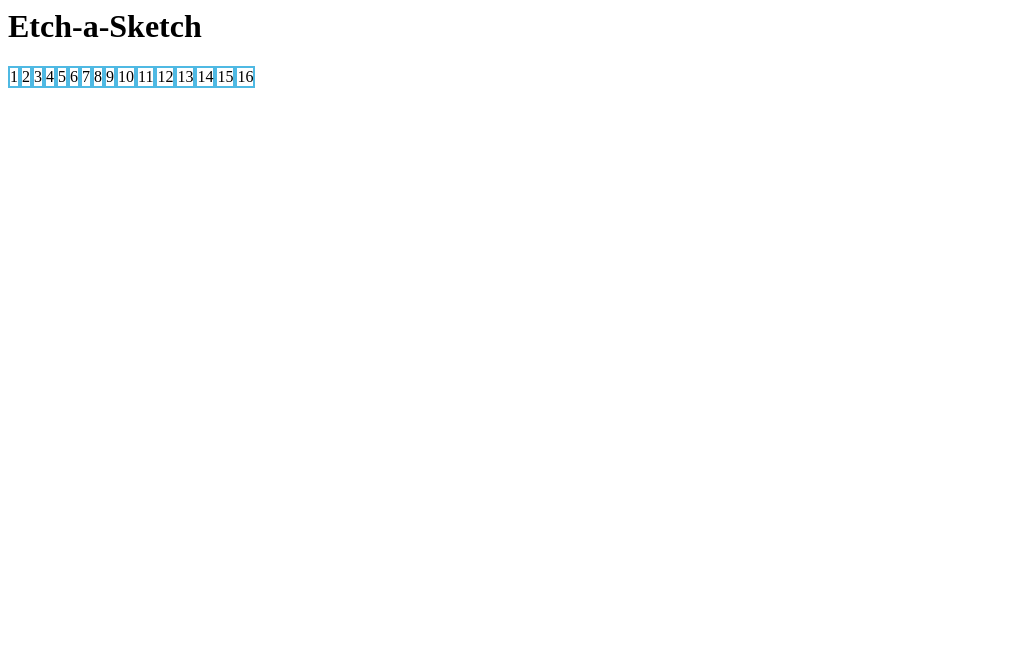
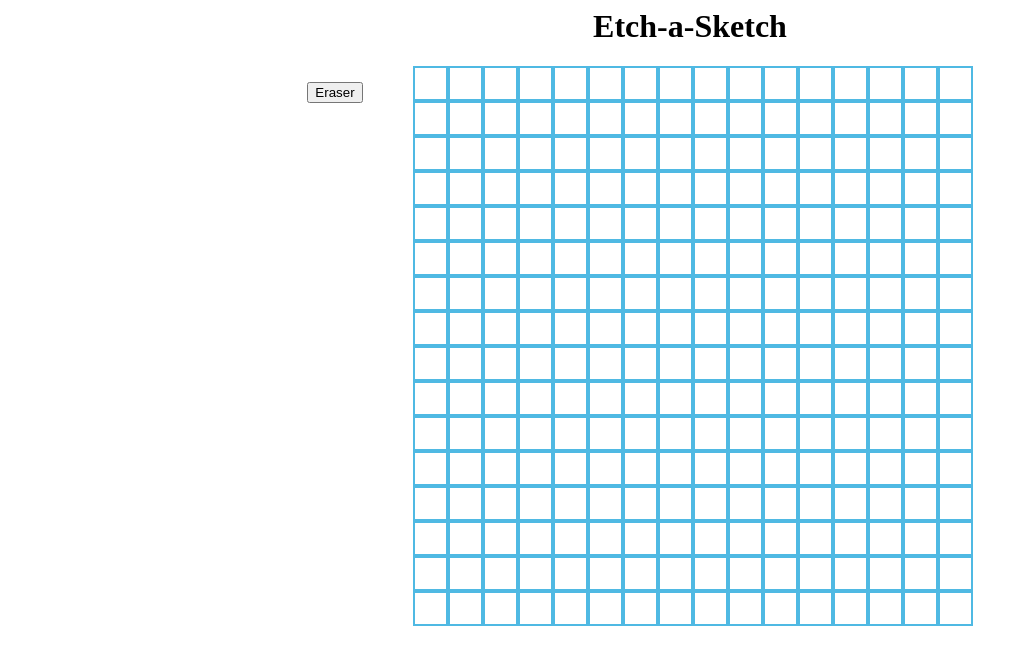
Before and after one commit to Nari07/Etch-a-sketch, a plain HTML site: page index.html in a window 1280 px wide. Shown: the whole page, without its empty margins (0-1028 px from the left). Drawn offline with Linux system fonts and the light colour scheme.

Commit message:
add grid, add eraser button, add mouse events to imitate drawing

```diff
--- a/index.html
+++ b/index.html
@@ -8,6 +8,11 @@
   </head>
   <body>
     <h1> Etch-a-Sketch </h1>
-      <div id="gridContainer"></div>
+      <div id= "body">
+        <div id="sidebar">
+          <p><button id= "eraser">Eraser</button></p>
+        </div>
+        <div id="gridContainer"></div>
+      </div>
 	<script src="script.js"></script>
   </body>
--- a/script.js
+++ b/script.js
@@ -1,27 +1,50 @@
 const gridContainer = document.getElementById('gridContainer');
-const row = document.getElementById('row');
+const cell = document.getElementById('cell');
+const eraser = document.getElementById('eraser');
 
-function createGrid(){
+let mouseDown = false;
+let eraseButton = false;
+
+function createRow(){
   for (i = 1; i < 17; i++){
     let cellRow = document.createElement('div');
     cellRow.className = 'row';
-    cellRow.innerText = `${i}`;
-    cellRow.id = 'row';
+    // cellRow.innerText = `${i}`;
+    cellRow.id = 'cell';
     gridContainer.appendChild(cellRow);
-/*     for (i = 0; i < 16; i++){
-      createColumn();
-    } */
+
+    cellRow.addEventListener('mousedown', function(e){
+      mouseDown = true;
+      e.target.style.backgroundColor = ('black');
+    });
+    cellRow.addEventListener('mouseup', function(){
+      mouseDown = false;
+    });
+    cellRow.addEventListener('mouseover', paintPixel);
+
+    eraser.addEventListener('onclick', function(e){
+      eraseButton = true;
+      e.target.style.backgroundColor = ('white')
+    })
   }
 
 }
 
-function createColumn(){
-	for (i = 1; i < 17; i++){
-    let cellColumn = document.createElement('div');
-    cellColumn.className = 'row';
-    cellColumn.innerText = `${i}`;
-    gridContainer.appendChild(cellColumn);
-   }
+function createGrid(){
+  for (j= 1; j < 17; j++){
+    createRow();
+  }
 }
 
+
 createGrid();
+
+function paintPixel(e){
+  if (mouseDown === true){
+    e.target.style.backgroundColor = ('black');
+  }
+
+  if (eraseButton === true){
+    e.target.style.backgroundColor = ('white');
+  }
+}
--- a/style.css
+++ b/style.css
@@ -5,7 +5,42 @@
 }
 
 #gridContainer div{
-  display: inline-block;
-  /* grid-template-columns: 1fr 1fr 1fr; */
   border: 2px solid rgb(79,185,227);
+  border-color: 45%;
+  text-align: center;
+  display: flex;
+  justify-content: center;
+  align-items: center;
+
 }
+
+#gridContainer{
+  display: grid;
+  grid-template-columns: repeat(16, [col-start] 35px);
+  /* grid-auto-rows: minmax(100px, 100px) */
+  justify-content: center;
+
+}
+
+h1 {
+  text-align: center;
+  margin-left: 100px;
+
+}
+.row{
+  width: 35px;
+  height: 35px;
+
+}
+
+#sidebar {
+  display: flex;
+  flex-direction: column;
+  align-items: center;
+}
+
+#body{
+  display: flex;
+  justify-content: center;
+  gap: 50px;
+}
```
